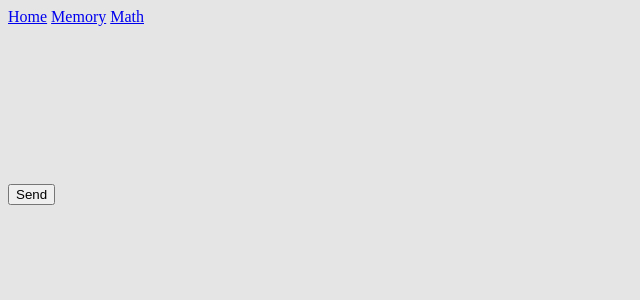
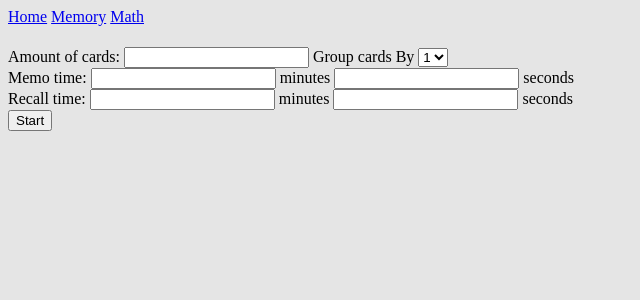
Before and after one commit to andersonmemory/Magil, a Django app: page /memory/cards/ in a window 1280 px wide. Shown: the top 300 px of the page, without its empty margins (0-640 px from the left). Run offline with Django 5.2, Linux system fonts and the light colour scheme.

Commit message:
refactor: change css and ui

```diff
--- a/magil_memory/templates/magil_memory/cards.html
+++ b/magil_memory/templates/magil_memory/cards.html
@@ -11,11 +11,6 @@
     <!-- load all card variables and images -->
     {% include 'magil_memory/card_instances.html' %}
 
-    <main id="initial_screen">
-    <!-- loading contents -->
-        <link rel="stylesheet" href="{% static 'cards/css/style.css' %}">
-        <script src="{% static 'cards/js/cards.js' %}" defer></script>
-        <script src="{% static 'helper_functions.js' %}" defer></script>
 
     <!-- discord submit screen -->
     <div id="discord_submit_screen" class="hide">
@@ -30,6 +25,18 @@
                 <input type="hidden" name="cards_amount" id="cardsAmount">
                 <input type="hidden" name="user_score" id="userScore">
                 <input type="hidden" name="user_failure" id="userFailure">
+
+            <button type=submit>Send</button>
+        </form>
+    </div>
+
+
+    <main id="initial_screen">
+    <!-- loading contents -->
+        <link rel="stylesheet" href="{% static 'cards/css/style.css' %}">
+        <script src="{% static 'cards/js/cards.js' %}" defer></script>
+        <script src="{% static 'helper_functions.js' %}" defer></script>
+
 
     <!-- amount -->
         <label for="amount">Amount of cards: </label>
@@ -92,8 +99,4 @@
         <button onclick="finishRecall()">Finish</button>
     </div>
 
-            <button type=submit>Send</button>
-        </form>
-    </div>
-
 {% endblock %}
```
Also changed, not shown: magil_memory/static/cards/js/cards.js (+0 -11 lines).
